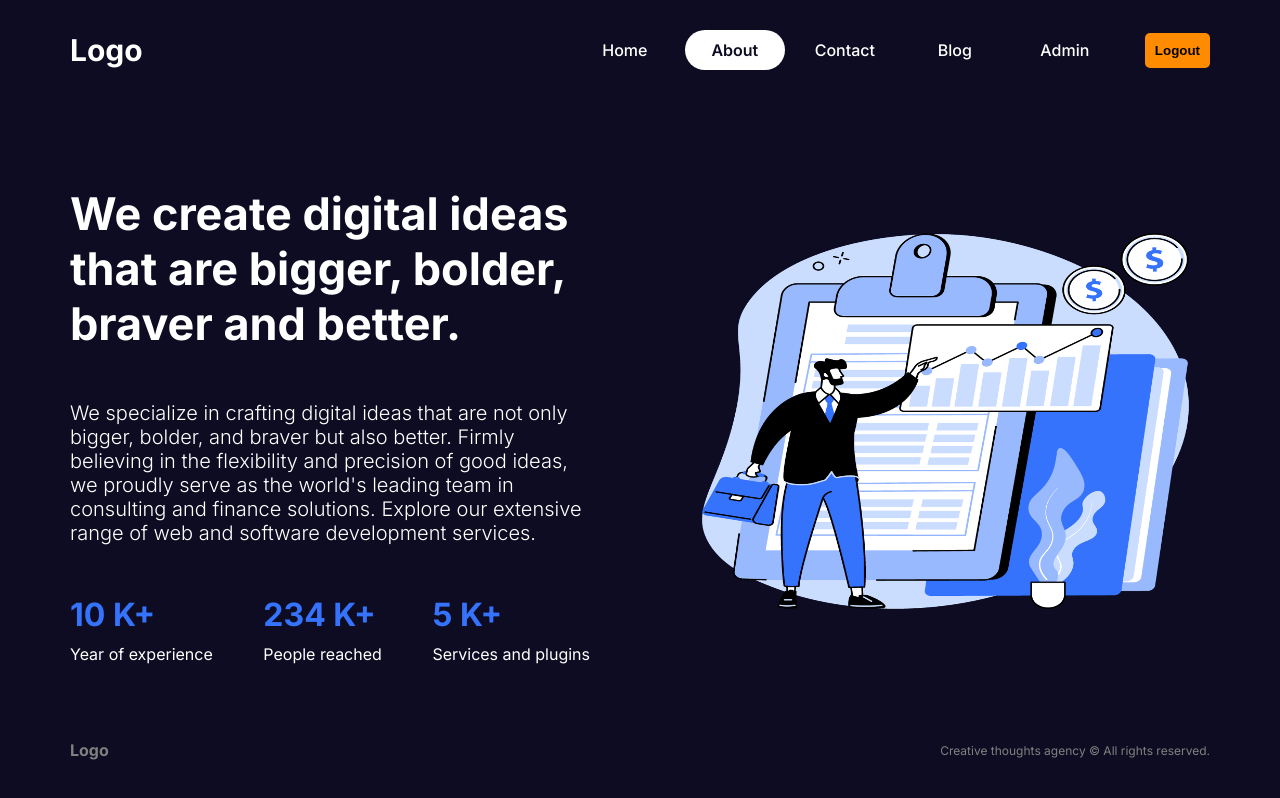
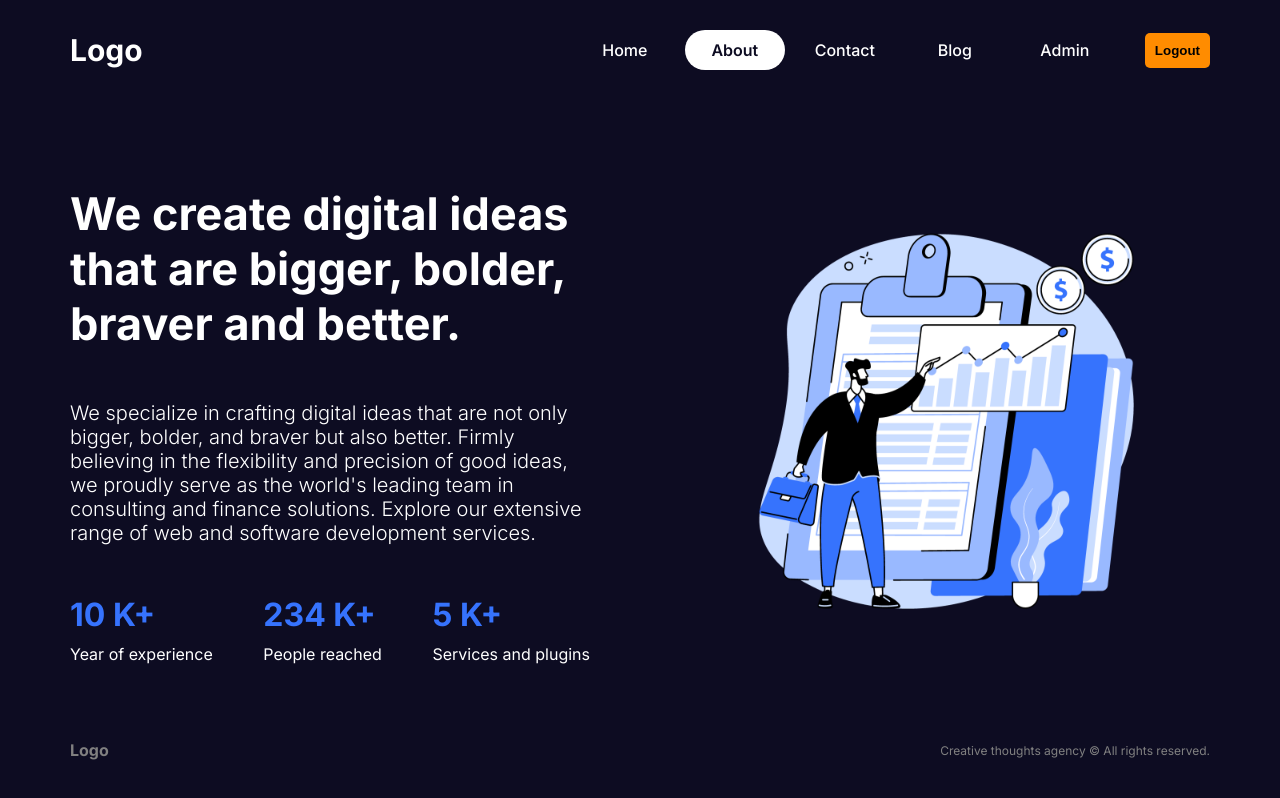
Before and after one commit to f-fardin-dev/next14, a Next.js app: page /about in a window 1280 px wide. Built offline with nearby package versions, Linux system fonts and the light colour scheme.

Commit message:
styles: fix the image styles

```diff
--- a/src/app/about/about.module.css
+++ b/src/app/about/about.module.css
@@ -48,6 +48,10 @@
   height: 400px;
 }
 
+.img {
+  object-fit: contain;
+}
+
 @media (max-width: 768px) {
   .container {
     flex-direction: column;
@@ -71,8 +75,4 @@
     min-height: 300px;
     width: 100%;
   }
-
-  .img {
-    object-fit: contain;
-  }
 }
--- a/src/app/about/page.tsx
+++ b/src/app/about/page.tsx
@@ -41,7 +41,7 @@ const AboutPage = () => {
           fill
           alt="about page image"
           src="/about.png"
-          sizes="vw"
+          sizes="50vw"
           className={styles.img}
         />
       </div>
```
